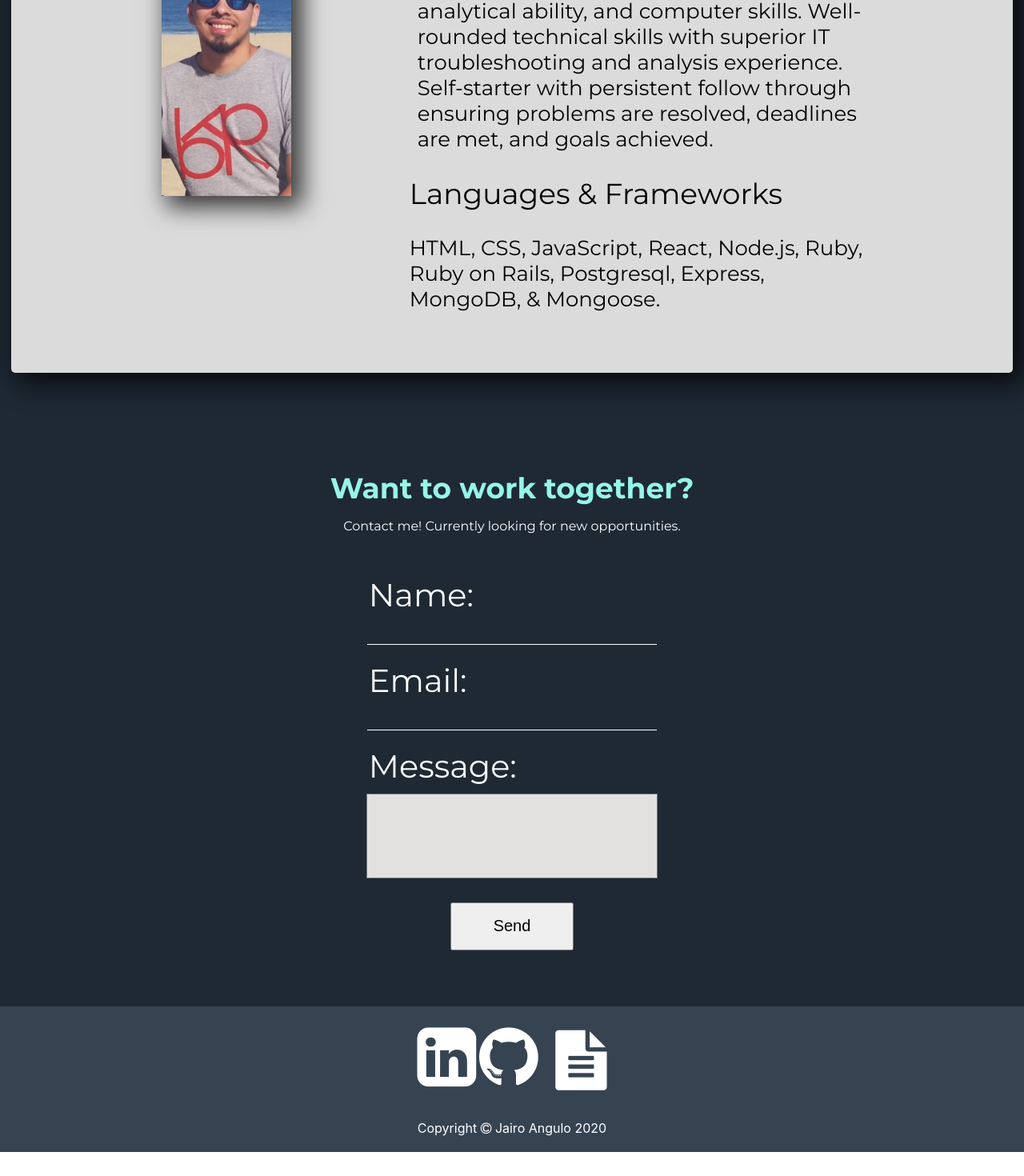
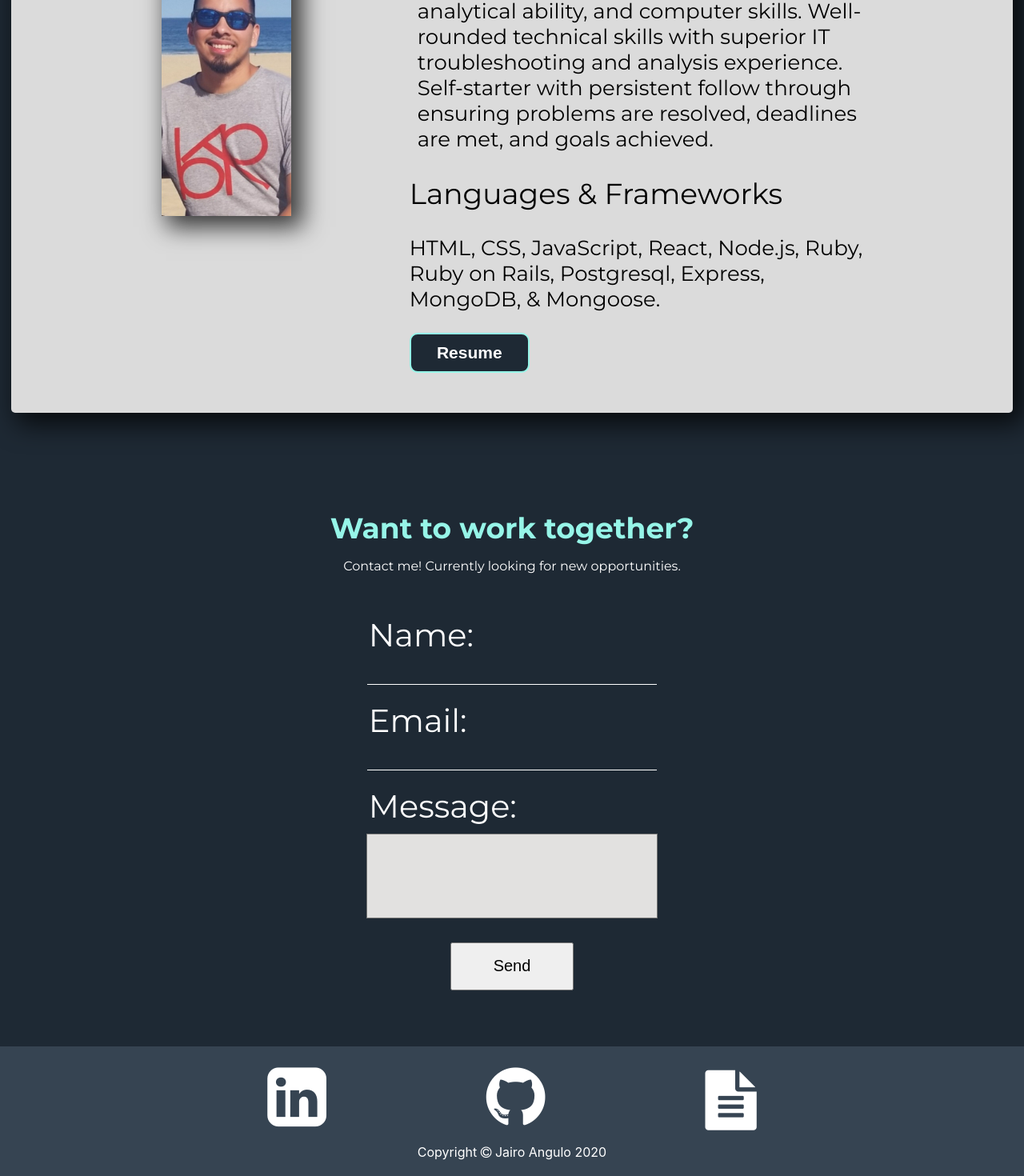
Before and after one commit to AnguloJM/Portfolio, a React (Create React App) app in the folder client/: page / in a window 1280 px wide. Shown: the part 3862-5332 px from the top of the page at 80% size. Before the commit the page ends 5302 px from the top, so only its background shows below. Built offline with nearby package versions, Linux system fonts and the light colour scheme.

Commit message:
resume button added to about me section, footer css for icons redone

```diff
--- a/client/src/components/Footer/Footer.css
+++ b/client/src/components/Footer/Footer.css
@@ -5,16 +5,14 @@
 
 .icons {
   display: flex;
-  justify-content: space-evenly;
+  justify-content: center;
   align-items: center;
   padding-top: 20px;
-  padding: 20px 500px 20px 500px;
 }
 
 .fa-linkedin-square {
   color: #ffffff;
   font-size: 80px;
-  width: 56px;
   text-align: center;
   text-decoration: none;
   border-radius: 20px;
@@ -27,6 +25,7 @@
 .fa-github {
   font-size: 86px;
   color: #ffffff;
+  margin: 0 200px;
 }
 
 .fa-file-text {
--- a/client/src/screens/AboutMe/AboutMe.css
+++ b/client/src/screens/AboutMe/AboutMe.css
@@ -73,3 +73,15 @@
   height:10%;
   width:10%;
 }
+
+#resume-button {
+  height: 50px;
+    width: 150px;
+    background: #1e2934;
+    color: #ffffff;
+    border: 2px solid #96f5e8;
+    border-radius: 10px;
+    font-weight: bold;
+    font-size: 21px;
+    outline: none;
+}
--- a/client/src/screens/AboutMe/AboutMe.jsx
+++ b/client/src/screens/AboutMe/AboutMe.jsx
@@ -19,6 +19,7 @@ const AboutMe = () => {
           </p>
           <h2 id="skills-title">Languages & Frameworks</h2>
           <p id="skills">HTML, CSS, JavaScript, React, Node.js, Ruby, Ruby on Rails, Postgresql, Express, MongoDB, & Mongoose.</p>
+          <a href="https://drive.google.com/file/d/12_4erQrYcM5xZNDXXAIDQmIdGfgmmRFO/view?usp=sharing" target="_blank" rel="noopener noreferrer"><button id="resume-button">Resume</button></a>
         </article>
       </div>
     </div>
```
Also changed, not shown: client/src/screens/Projects/Projects.css (+5 -5 lines), 1 other file (tests, documents, lock files or other folders).
